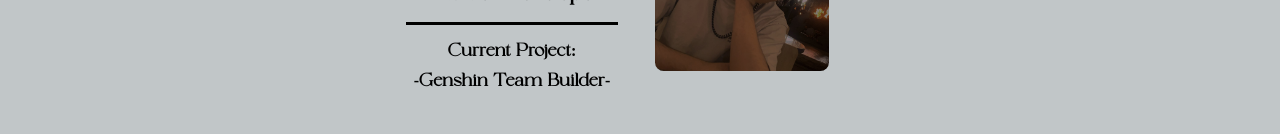
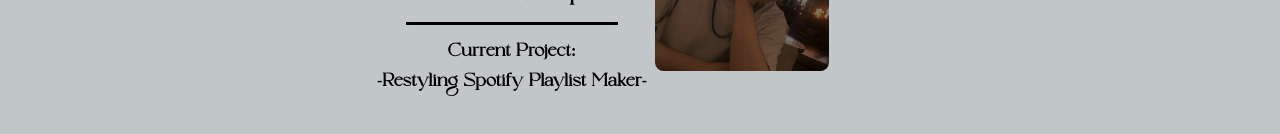
Before and after one commit to EthanDuvall/Portfolio, a React (Create React App) app: page / in a window 1280 px wide. Shown: the part 362-496 px from the top of the page. Built offline with nearby package versions, Linux system fonts and the light colour scheme.

Commit message:
Update current project

```diff
--- a/src/Components/Home/Home.js
+++ b/src/Components/Home/Home.js
@@ -17,7 +17,7 @@
             </div>
             <aside>
                 <p>Current Project:</p>
-                <p>-Genshin Team Builder-</p>
+                <p>-Restyling Spotify Playlist Maker-</p>
             </aside>
             <img alt ="pictureOfMe" src = {photo}  />
         </div>);
```
